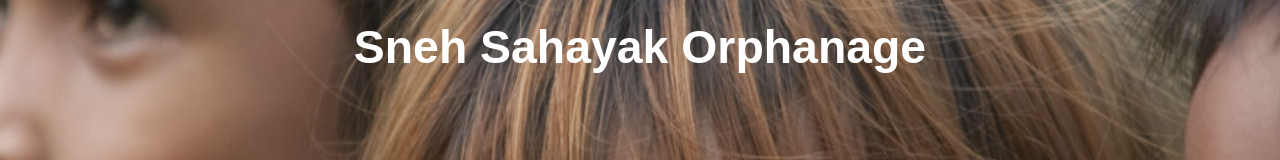
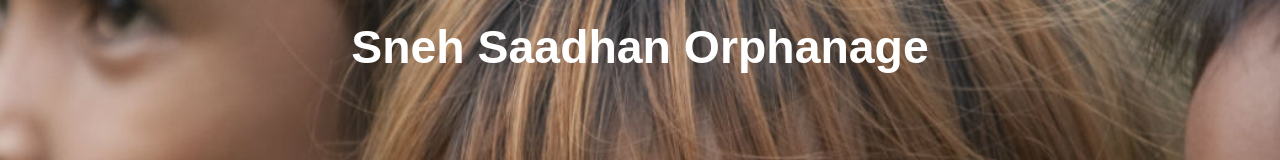
Before and after one commit to HaryiankKumra/sahayak12, a plain HTML site: page 2/ABOUT/LOGIN/MAIN/index.html in a window 1280 px wide. Shown: the top 160 px of the page. Drawn offline with Linux system fonts and the light colour scheme.

Commit message:
Update index.html

```diff
--- a/2/ABOUT/LOGIN/MAIN/index.html
+++ b/2/ABOUT/LOGIN/MAIN/index.html
@@ -8,7 +8,7 @@
 </head>
 <body>
     <section class="landing">
-        <h1 class="name">Sneh Sahayak Orphanage</h1>
+        <h1 class="name">Sneh Saadhan Orphanage</h1>
         <h1 class="Welcome">Welcome back !</h1>
         <p class="help">How can we help you today ?</p>
         <div class="box">
```
